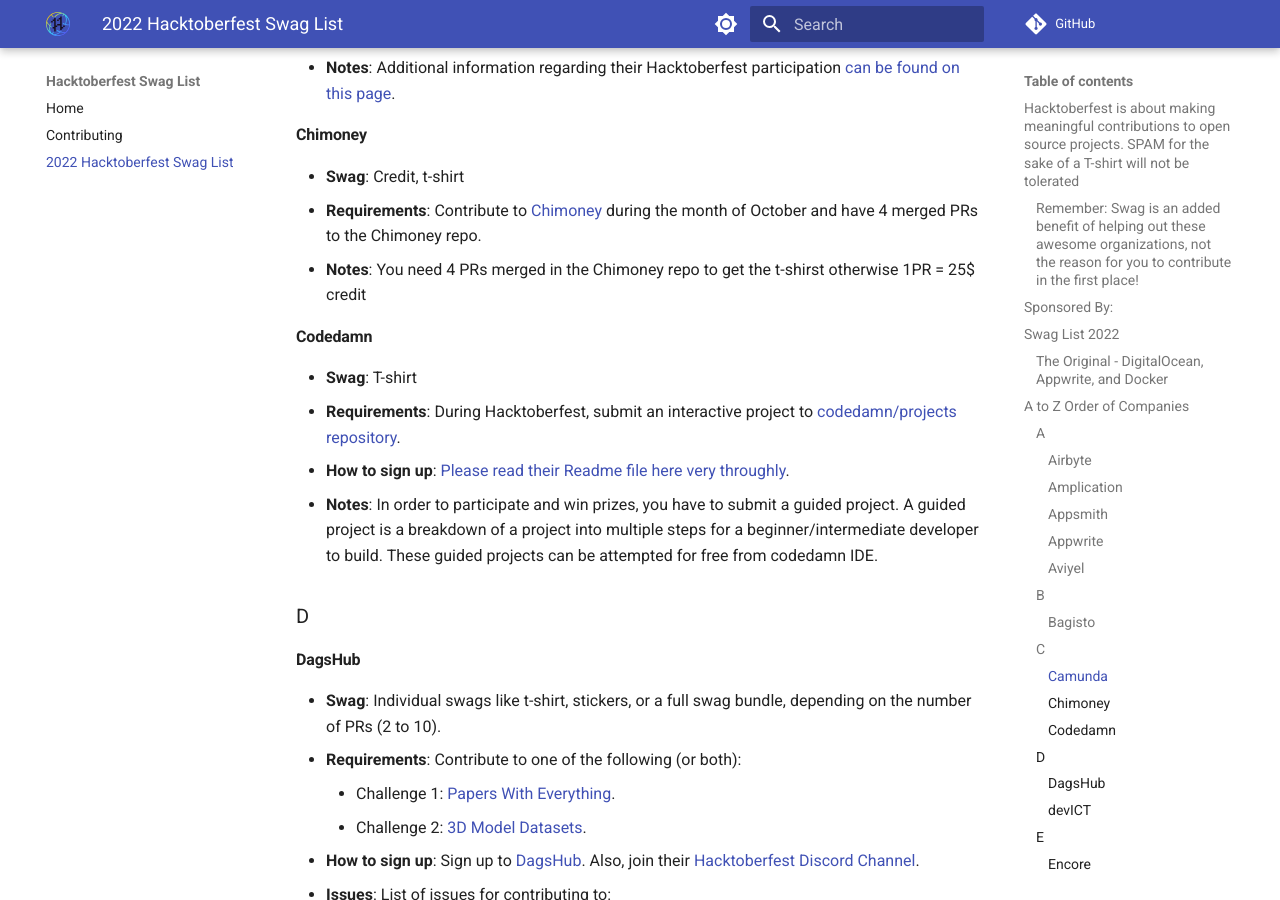
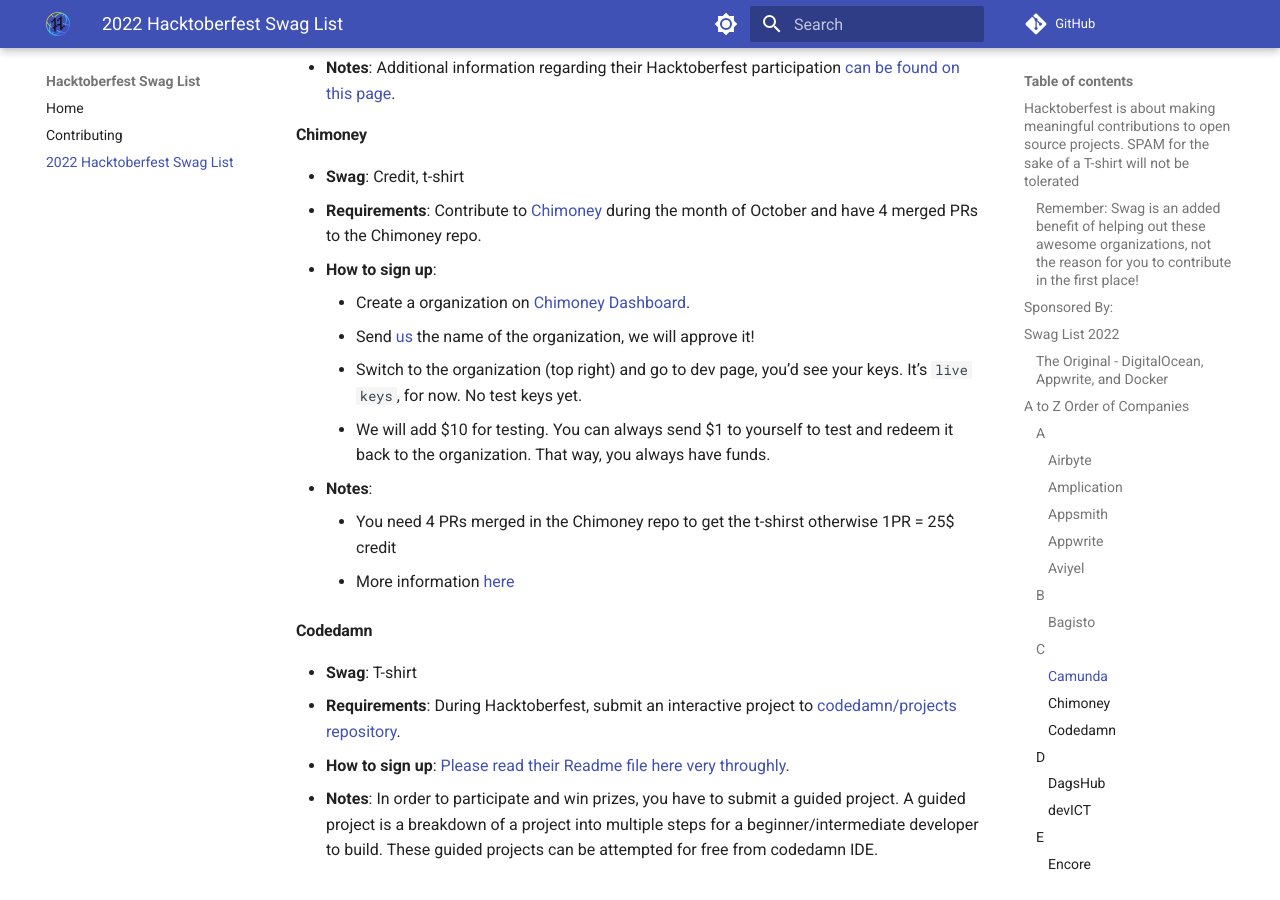
Before and after one commit to crweiner/hacktoberfest-swag-list, an MkDocs documentation site: the page built from docs/list.md, in a window 1280 px wide and 900 px high, scrolled down 4651 px. Built offline with MkDocs 1.6.1 and Material for MkDocs 9.7.7, drawn with Linux system fonts in a browser that asks for light colours; comment, search, counter and statistics services are not loaded.

Commit message:
fix: the changes required

```diff
--- a/docs/list.md
+++ b/docs/list.md
@@ -138,7 +138,14 @@
 
 - **Swag**: Credit, t-shirt
 - **Requirements**: Contribute to [Chimoney](https://github.com/Chimoney/chimoney-community-projects){:target="\_blank"} during the month of October and have 4 merged PRs to the Chimoney repo.
-- **Notes**: You need 4 PRs merged in the Chimoney repo to get the t-shirst otherwise 1PR = 25$ credit
+- **How to sign up**:
+    - Create a organization on [Chimoney Dashboard](https://dash.chimoney.io){:target="\_blank"}.
+    - Send [us](mailto:support@chimoney.io) the name of the organization, we will approve it!
+    - Switch to the organization (top right) and go to dev page, you’d see your keys. It’s `live keys`, for now. No test keys yet.
+    - We will add $10 for testing. You can always send $1 to yourself to test and redeem it back to the organization. That way, you always have funds.
+- **Notes**:
+    - You need 4 PRs merged in the Chimoney repo to get the t-shirst otherwise 1PR = 25$ credit
+    - More information [here](https://twitter.com/chimoney_io/status/1576286913723596803?s=48&t=JCGsKCKdKEB_sVfGml2m6w){:target="\_blank"}
 
 #### **Codedamn**
 
```
